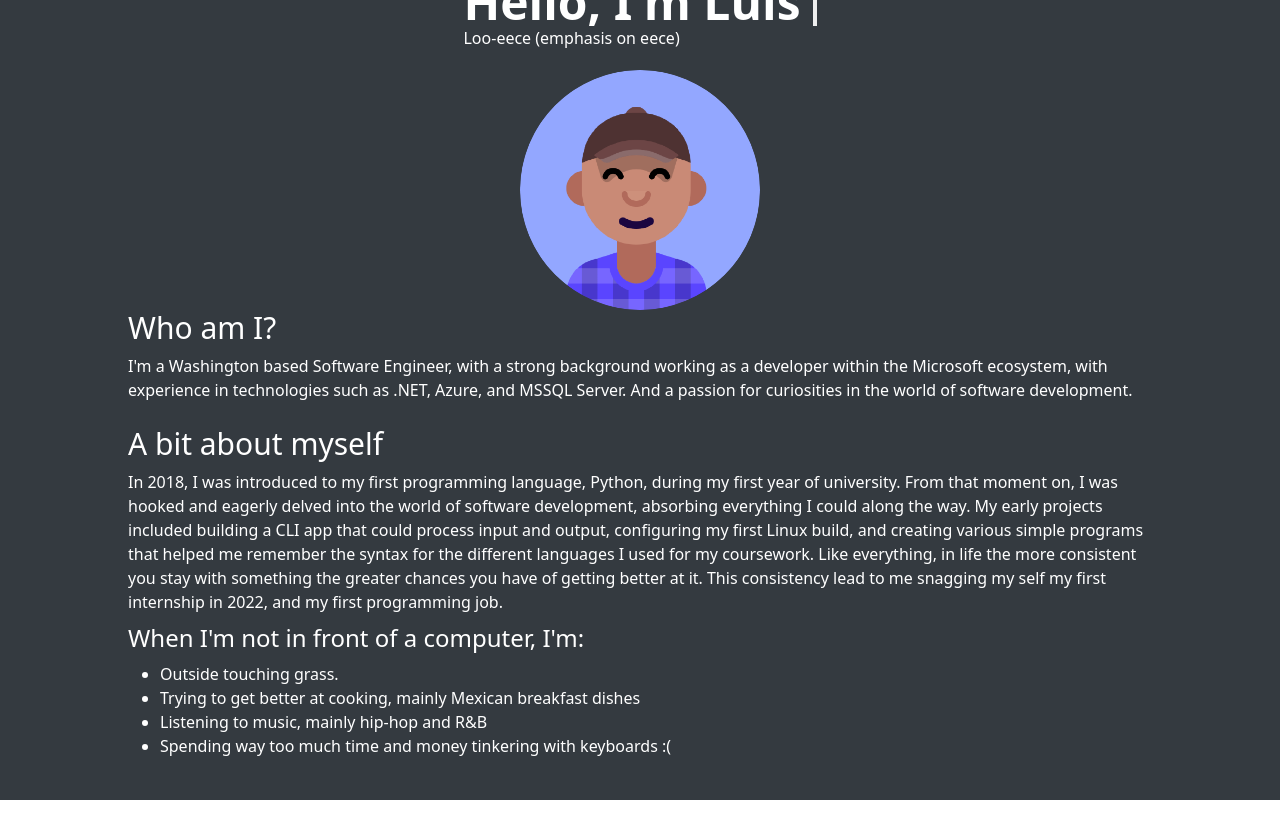
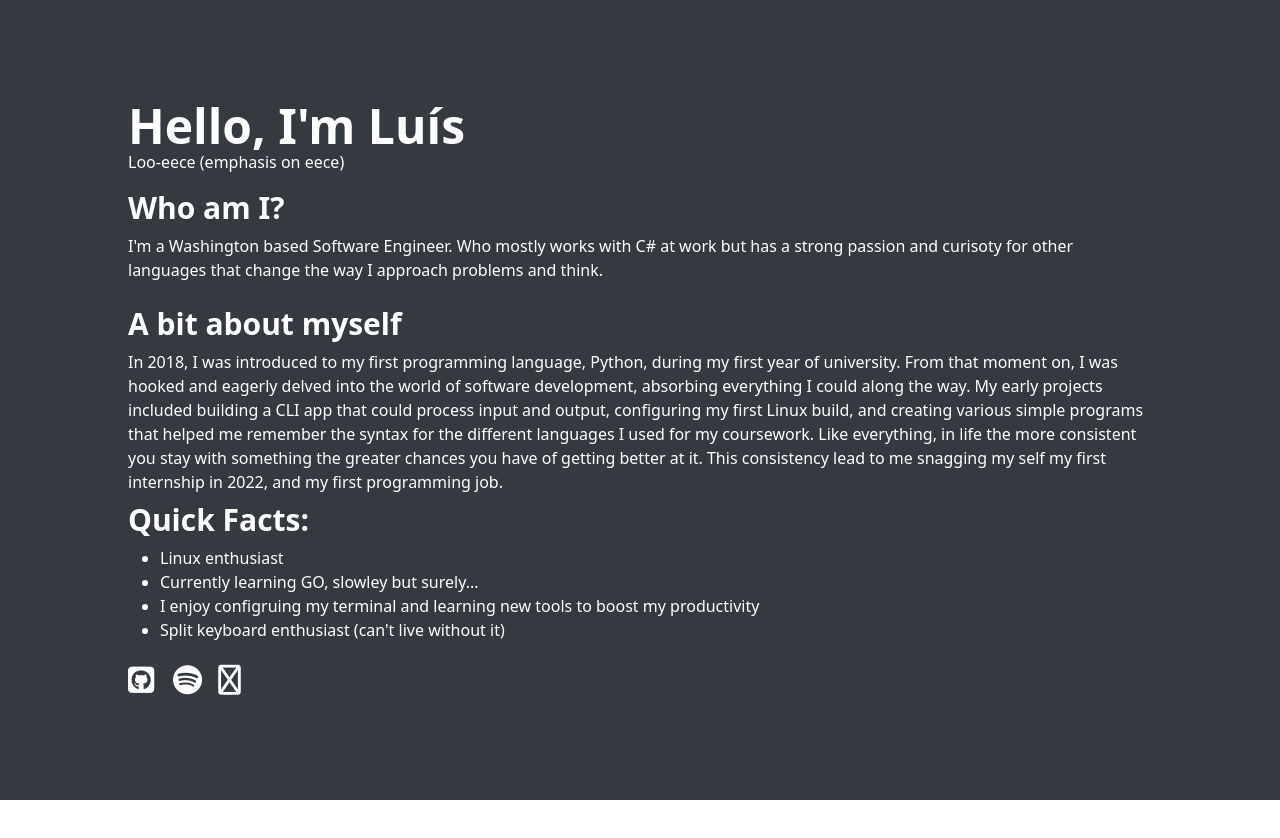
Before and after one commit to TechGlue/PersonalSite, a React (Vite) app: page / in a window 1280 px wide. Shown: the top 838 px of the page. After the commit the page ends 800 px from the top, so only its background shows below. Built offline with nearby package versions, Linux system fonts and the light colour scheme.

Commit message:
working on changing site content

```diff
--- a/src/routes/root.jsx
+++ b/src/routes/root.jsx
@@ -7,7 +7,6 @@ export default function Root() {
       <div>
         <div class="bg-skin-fill text-skin-base h-screen flex flex-col justify-center items-center">
           <div class="flex justify-center ">
-            <Navbar />
           </div>
           <SplashPage />
         </div>
--- a/src/routes/splashpage.jsx
+++ b/src/routes/splashpage.jsx
@@ -6,26 +6,24 @@ import image from "./../assets/prof.png";
 export default function SplashPage() {
   return (
     <>
-      <div>
-        <p className="animate-typing overflow-hidden whitespace-nowrap border-r-4 border-r-white pr-3 text-5xl text-white font-bold">
-          Hello, I'm Luís
-        </p>
-        <p className="animate-typing overflow-hidden whitespace-nowrap">
-          {" "}
-          Loo-eece (emphasis on eece){" "}
-        </p>
-      </div>
-
-      <img src={image} alt="my-prof" className="w-60 h-60 rounded-full mt-5" />
       <div className="mx-32">
-        <p className="text-3xl mb-2">Who am I?</p>
+        <div className="pb-4">
+          <p className="border-r-white pr-3 text-5xl text-white font-bold">
+            Hello, I'm Luís
+          </p>
+          <p className="border-r-white pr-3 whitespace-nowrap">
+            {" "}
+            Loo-eece (emphasis on eece){" "}
+          </p>
+        </div>
+        <p className="text-3xl mb-2 font-bold">Who am I?</p>
         <p>
-          I'm a Washington based Software Engineer, with a strong background
-          working as a developer within the Microsoft ecosystem, with experience
-          in technologies such as .NET, Azure, and MSSQL Server. And a passion for curiosities in the world of software development.
+          I'm a Washington based Software Engineer. Who mostly works with C# at
+          work but has a strong passion and curisoty for other languages that
+          change the way I approach problems and think.
         </p>
         <br />
-        <p className="text-3xl mb-2">A bit about myself</p>
+        <p className="text-3xl mb-2 font-bold">A bit about myself</p>
         <p>
           In 2018, I was introduced to my first programming language, Python,
           during my first year of university. From that moment on, I was hooked
@@ -39,24 +37,18 @@ export default function SplashPage() {
           consistency lead to me snagging my self my first internship in 2022,
           and my first programming job.
         </p>
-        <p className="text-2xl mt-2 mb-2">
-          When I'm not in front of a computer, I'm:{" "}
-        </p>
+        <p className="text-3xl mt-2 mb-2 font-bold">Quick Facts: </p>
         <ul className="list-disc ml-8">
-          <li>Outside touching grass.</li>
+          <li>Linux enthusiast</li>
+          <li>Currently learning GO, slowley but surely...</li>
           <li>
-            Trying to get better at cooking, mainly Mexican breakfast dishes
+            I enjoy configruing my terminal and learning new tools to boost my
+            productivity
           </li>
-          <li>
-			Listening to music, mainly hip-hop and R&B
-          </li>
-          <li>
-            Spending way too much time and money tinkering with keyboards :(
-          </li>
+          <li>Split keyboard enthusiast (can't live without it)</li>
         </ul>
 
-        <div className="mt-10 flex justify-center">Learn more about me: </div>
-        <div className="mt-5 flex justify-center ">
+        <div className="mt-5 flex justify-left">
           <div className="text-3xl grid grid-cols-3 gap-4">
             <Link to={`/`}>
               <i class="fa-brands fa-square-github"></i>
```
